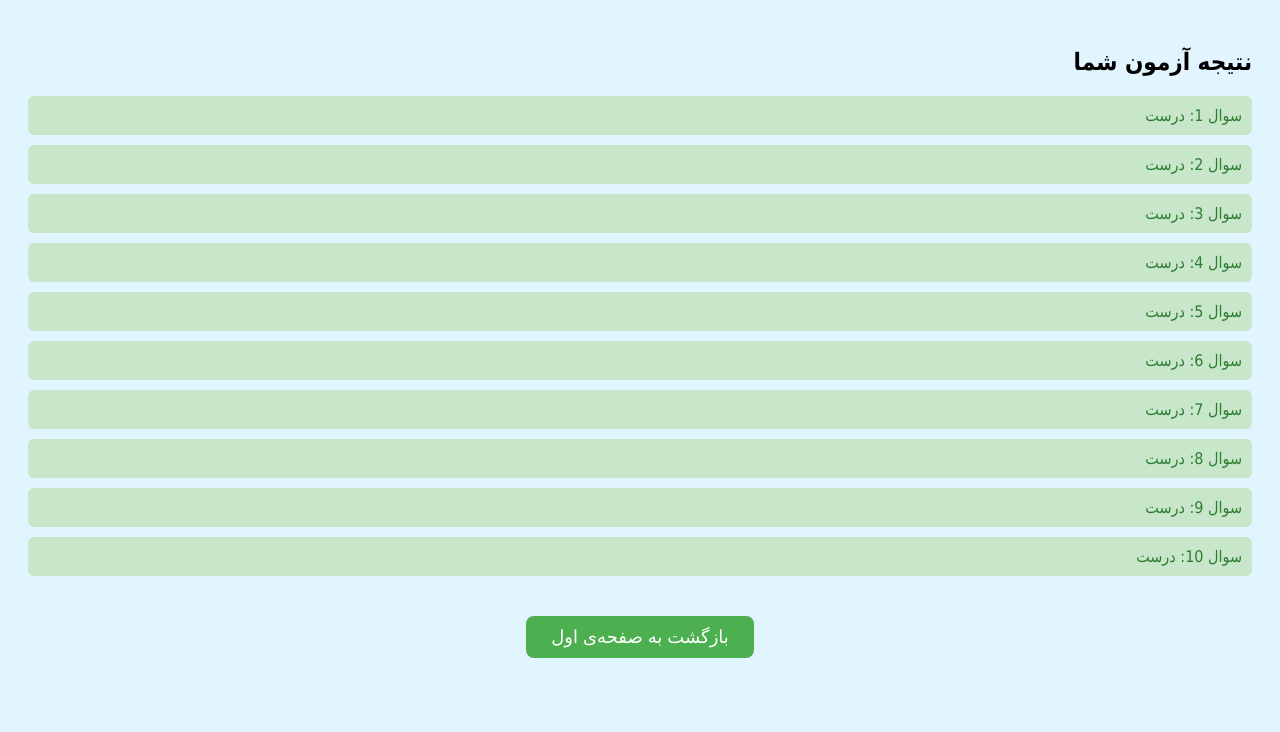
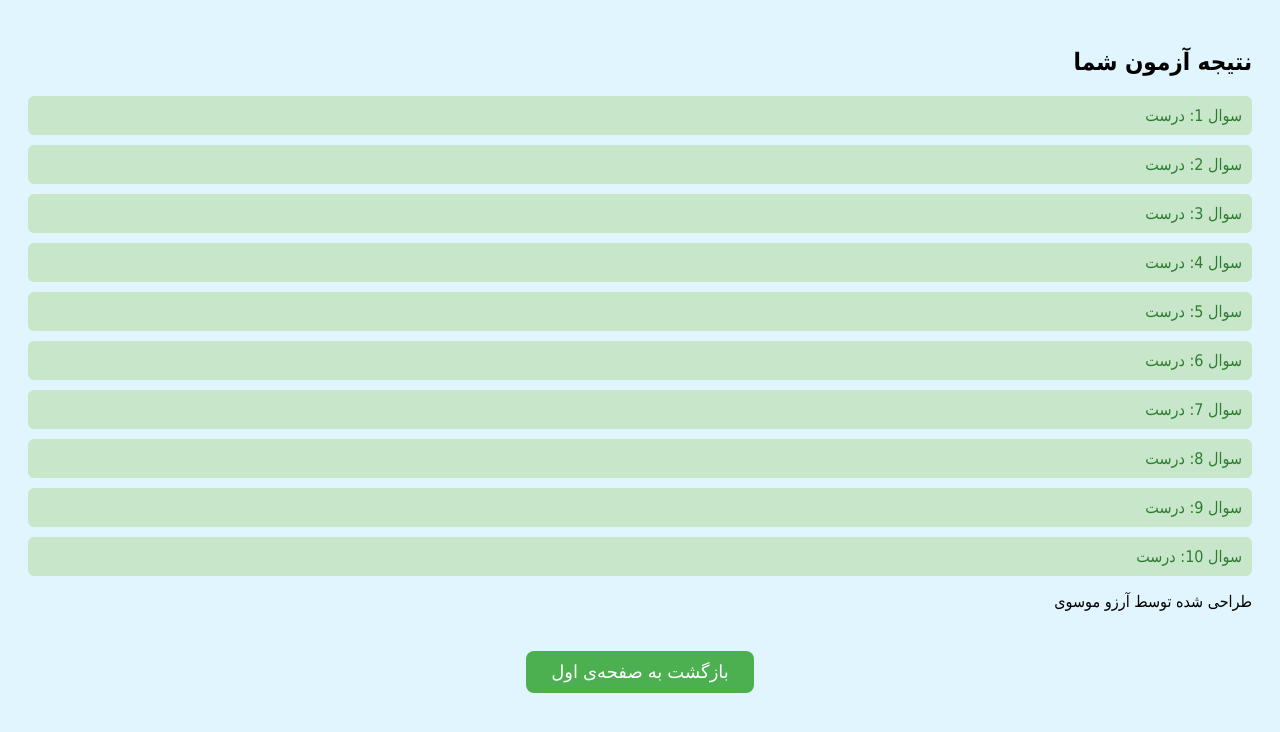
Before and after one commit to contactarezoo/arabic-quiz, a plain HTML site: page results.html in a window 1280 px wide. Drawn offline with Linux system fonts and the light colour scheme.

Commit message:
Update results.html

```diff
--- a/results.html
+++ b/results.html
@@ -33,6 +33,7 @@
 <body>
   <h2>نتیجه آزمون شما</h2>
   <div id="results"></div>
+  <p>طراحی شده توسط آرزو موسوی</p>
 
   <script>
     const resultsDiv = document.getElementById("results");
```
